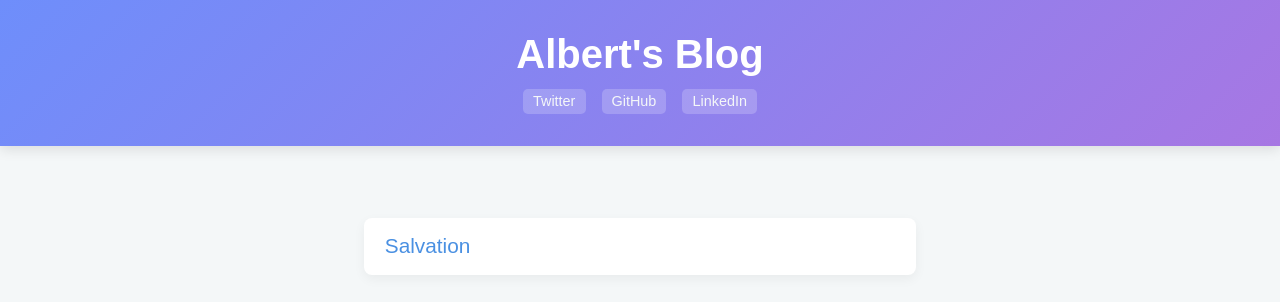
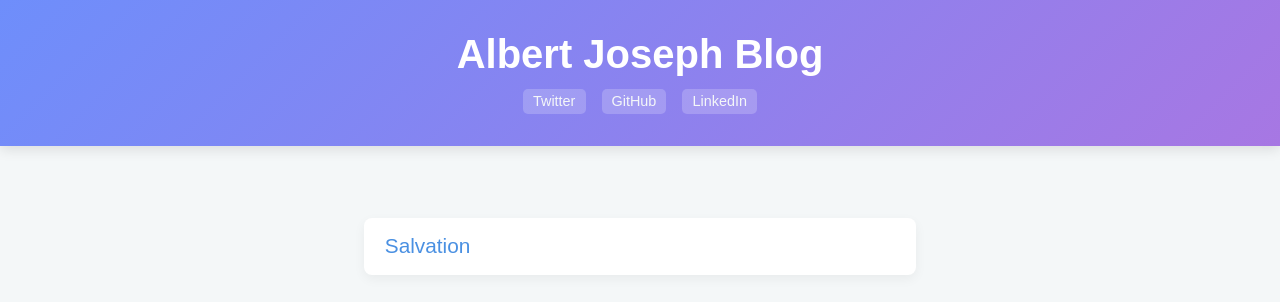
Before and after one commit to abj908/Albert-Joseph-Blog, a plain HTML site: page index.html in a window 1280 px wide. Drawn offline with Linux system fonts and the light colour scheme.

Commit message:
header update

```diff
--- a/index.html
+++ b/index.html
@@ -8,7 +8,7 @@
 </head>
 <body>
     <header>
-        <h1>Albert's Blog</h1>
+        <h1>Albert Joseph Blog</h1>
         <div class="contact-links">
             <a href="https://twitter.com/albertjoseph908" target="_blank" rel="noopener">Twitter</a>
             <a href="https://github.com/abj908" target="_blank" rel="noopener">GitHub</a>
```
